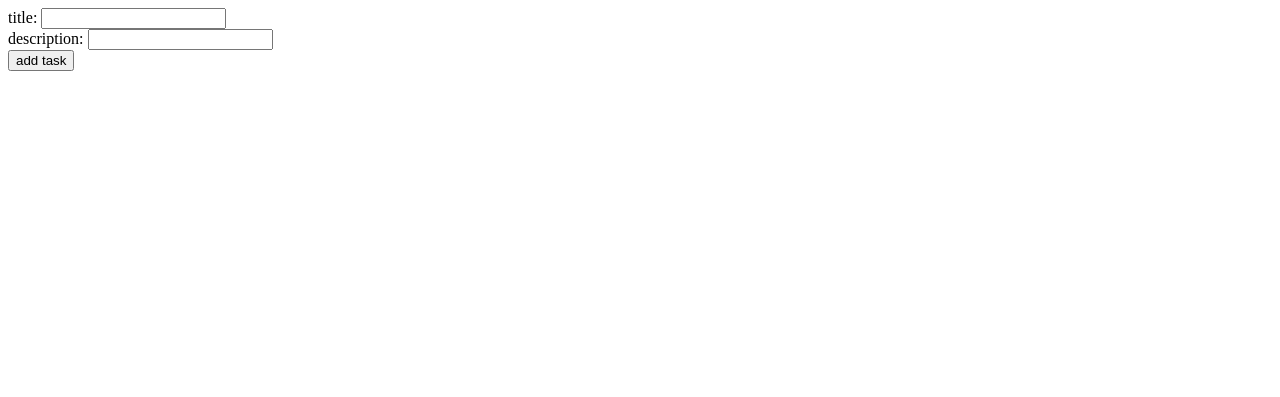
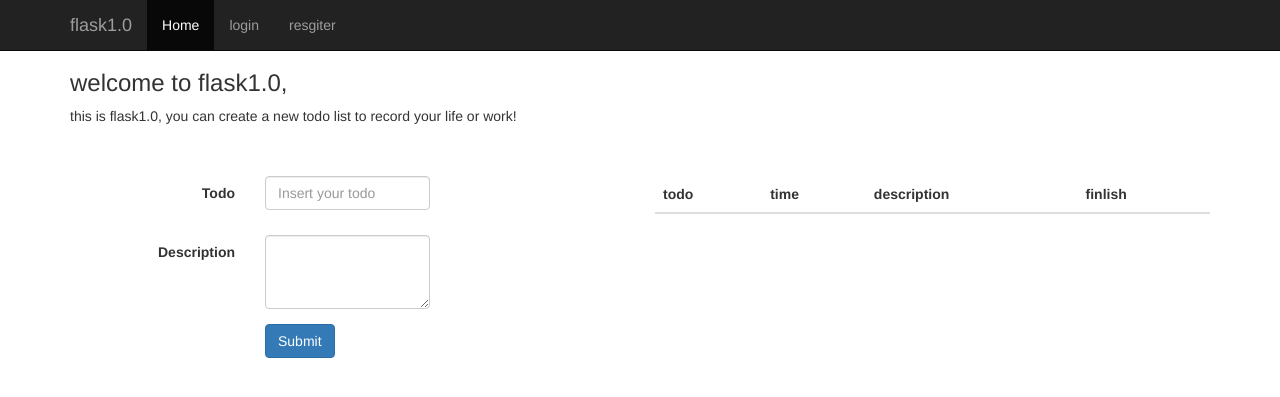
Before and after one commit to ryuuin/todo1.0, a Flask app: page /todo in a window 1280 px wide. Shown: the top 397 px of the page. Run offline with Flask 2, Linux system fonts and the light colour scheme; lists and menus that the app fills with data are empty; some libraries are stand-ins or nearby versions.

Commit message:
add todo

```diff
--- /dev/null
+++ b/static/js/main.js
@@ -0,0 +1,22 @@
+function ajaxSend(reqUest_url, post_data, callback, request_method, return_type, dict_vars) {
+    var params = {
+    url: reqUest_url,
+    data: post_data || '',
+    type: request_method || 'GET',
+    success: callback,
+    error: function (request, textStatus, errorThrown) {
+        alert("Request failed, please try again.");
+    },
+    return_type: return_type || 'json',
+    cache: false,
+    global: true,
+    ajax_func_flag: false,
+    custom_func: callback
+    };
+    if (dict_vars) {
+        for (var key in dict_vars) {
+            params[key] = dict_vars[key];
+        }
+    }
+    $.ajax(params);
+}
--- a/templates/base.html
+++ b/templates/base.html
@@ -37,6 +37,7 @@
             <li><a href="{{url_for('login')}}">login</a></li>
             <li><a href="{{url_for('resgiter')}}">resgiter</a></li>
             {% if user %}
+            <li><a href="{{url_for('todo')}}">todo</a></li>
             <li><a href="{{url_for('login_out')}}">login out</a></li>
             {% endif %}
           </ul>
--- a/templates/index.html
+++ b/templates/index.html
@@ -2,11 +2,10 @@
 {% block content %}
 {% if user %}
 <h3>welcome to flask1.0, {{ user }}</h3>
-<br>
-<p>this is a web site developed by flask and bootstrap.<p>
+<p>this is flask1.0, you can click nav todo button to add your todo list.<p>
 {% else %}
 <h3>welcome to flask1.0, stonger<h3>
 <br>
-<p>you seem not login, if you have resgitered you can click login in or click resgiter.<p>
+<p>this is flask1.0, a simple web appliction to record your todo list.<p>
 {% endif %}
 {% endblock %}
--- a/templates/todo.html
+++ b/templates/todo.html
@@ -1,67 +1,80 @@
-<!DOCTYPE html>
-<html>
-  <head>
-    <meta charset="utf-8">
-    <title>Todo RESTful API TEST</title>
-  </head>
-  <body>
-    <form enctype="application/json" method="post">
-      <label>title:</label>
-      <input type="text" name="title"><br>
-      <label>description:</label>
-      <input type="texteara" name="description"><br>
-      <button type="submit">add task</button>
-    </form>
+{% extends 'base.html' %}
 
-    <ol id="container"></ol>
+{% block content %}
+<h3>welcome to flask1.0, {{ user }}</h3>
+<p>this is flask1.0, you can create a new todo list to record your life or work!</p>
+<br>
+<br>
+<div class="row">
+  <div class="col-md-6">
+      <form class="form-horizontal" method="post" action="">
+      <fieldset>
+      <div class="form-group">
+        <label class="col-md-4 control-label">Todo</label>
+        <div class="col-md-4">
+        <input id="todo" placeholder="Insert your todo" class="form-control input-md" required="" type="text">
+        <span class="help-block"> </span>
+        </div>
+      </div>
 
-    <script>
-      var container = document.getElementById('container');
-      // add a task
-      var add_child = function(task) {
-        var li = document.createElement('li');
-        li.innerText = task["title"] + " " + task["description"];
-        container.appendChild(li);
-      };
-      // transfor formdata to json
-      var convert_formdata_to_json = function(formdata) {
-        var object_data = {};
-        for(var entry in formdata.entries()){
-          object_data[entry[0]] = entry[1];
-        }
-        return JSON.stringify(object_data);
-      };
-      window.onload = function(){
-        var xhr = new XMLHttpRequest();
+      <div class="form-group">
+        <label class="col-md-4 control-label">Description</label>
+        <div class="col-md-4">
+        <textarea id="describe" class="form-control input-md" rows="3"></textarea>
+        </div>
+      </div>
 
-        xhr.open('GET', 'todo/api/v1.0/tasks/');
-        xhr.setRequestHeader('Content-Type', 'application/json');
-        xhr.send();
+      <div class="form-group">
+        <label class="col-md-4 control-label"> </label>
+        <div class="col-md-4">
+          <button id="submit" class="btn btn-primary">Submit</button>
+        </div>
+      </div>
+  </div>
+  <div class="col-md-6">
+    <table id="todo-table" class="table table-responsive no-padding">
+      <thead>
+        <tr>
+          <th>todo</th>
+          <th>time</th>
+          <th>description</th>
+          <th>finlish</th>
+        </tr>
+      <thead>
+    </table>
+  </div>
+</div>
+{% endblock %}
 
-        xhr.addEventLister('loadend', function(){
-          if(xhr.status == 200){
-            var res = JSON.parse(xhr.responseText);
-            res["task"].map(add_child);
+{% block script %}
+<script src={{url_for('static', filename='js/main.js')}}></script>
+<script>
+  done_todo = function(obj, todo) {
+    ajaxSend('/done_todo', {'todo': todo}, function(){
+      obj.parentNode.parentNode.remove();
+    },'POST')
+  }
+  $('document').ready(function(){
+    $("#submit").click(function(event){
+      event.preventDefault();
+      var todo = $("#todo").val();
+      var describe = $("#describe").val();
+      if(todo == ''){
+        alert('todo not allowed empty!');
+      }else{
+        ajaxSend('/add_todo', {'todo': todo, 'describe': describe}, function(data){
+          if(data.msg == 'ok'){
+            $("#todo-table").append("<tr>" +
+              "<td>" + todo + "<td>" +
+              "<td>" + Date().toString() + "<td>" +
+              "<td>" + describe + "</td>" +
+              "<td><button onclick='done_todo(this, \""+ todo + "\")'>done</button></td>");
+          }else{
+            alert(data.msg);
           }
-        }, false);
-      };
-    </script>
-    <script>
-      var formobj = document.querySelector('form');
-      formobj.addEventLister('submit', function(event){
-        event.preventDefault();
-        var xhr2 = new XMLHttpRequest();
-        xhr2.open('POST', '/todo/api/v1.0/tasks/');
-        xhr2.setRequestHeader('Content-Type', 'application/json');
-        xhr2.send(convert_formdata_to_json(new FormData(formobj)));
-
-        xhr2.addEventLister('loadend', function(){
-          if(xhr.status == 201){
-            var res2 = JSON.parse(xhr2.responseText);
-            res2["task"].map(add_child);
-          }
-        }, false);
-      }, false);
-    </script>
-  </body>
-</html>
+        },'POST');
+      }
+    });
+  });
+</script>
+{% endblock %}
```
